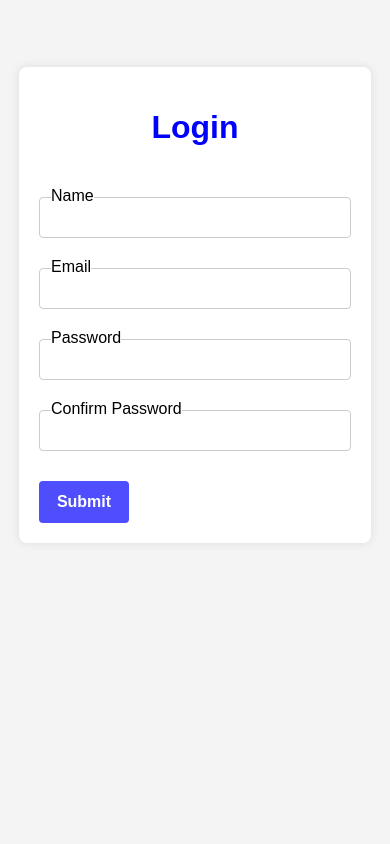
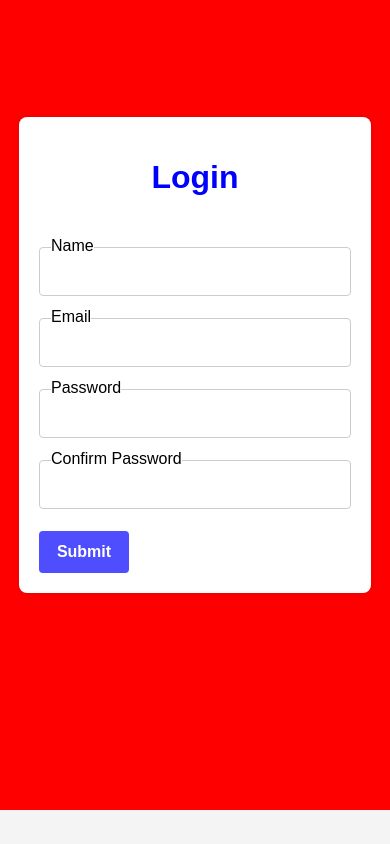
Before and after one commit to adnan2188/Formik_Form, a React (Vite) app: page / in a window 390 px wide. Built offline with nearby package versions, Linux system fonts and the light colour scheme.

Commit message:
background color changed

```diff
--- a/src/components/My_style.css
+++ b/src/components/My_style.css
@@ -99,14 +99,18 @@ p {
 }
 
 @media screen and (max-width: 500px) {
+
     .container {
+        background-color: red;
         height: 96vh;
     }
 
     form {
         width: 80%;
-        margin-top: -200px;
+        margin-top: -100px;
     }
 
-
+    input {
+        height: 120%;
+    }
 }
```
